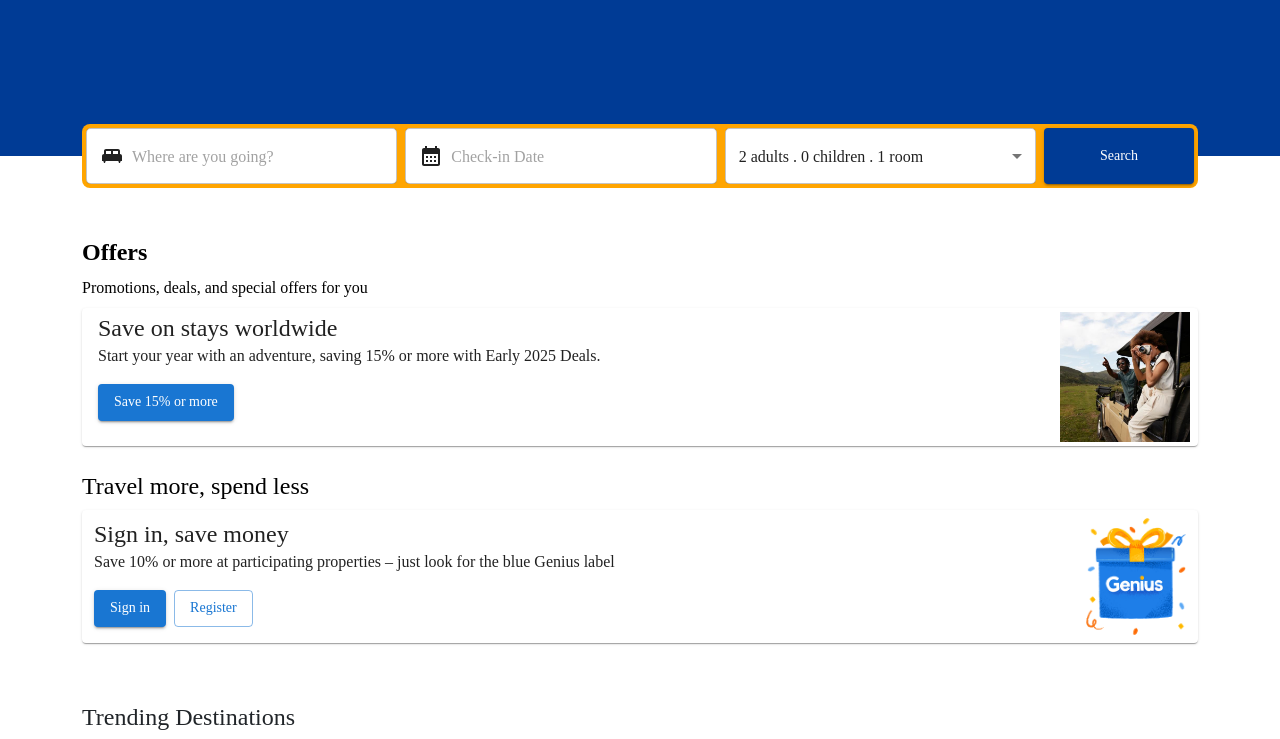
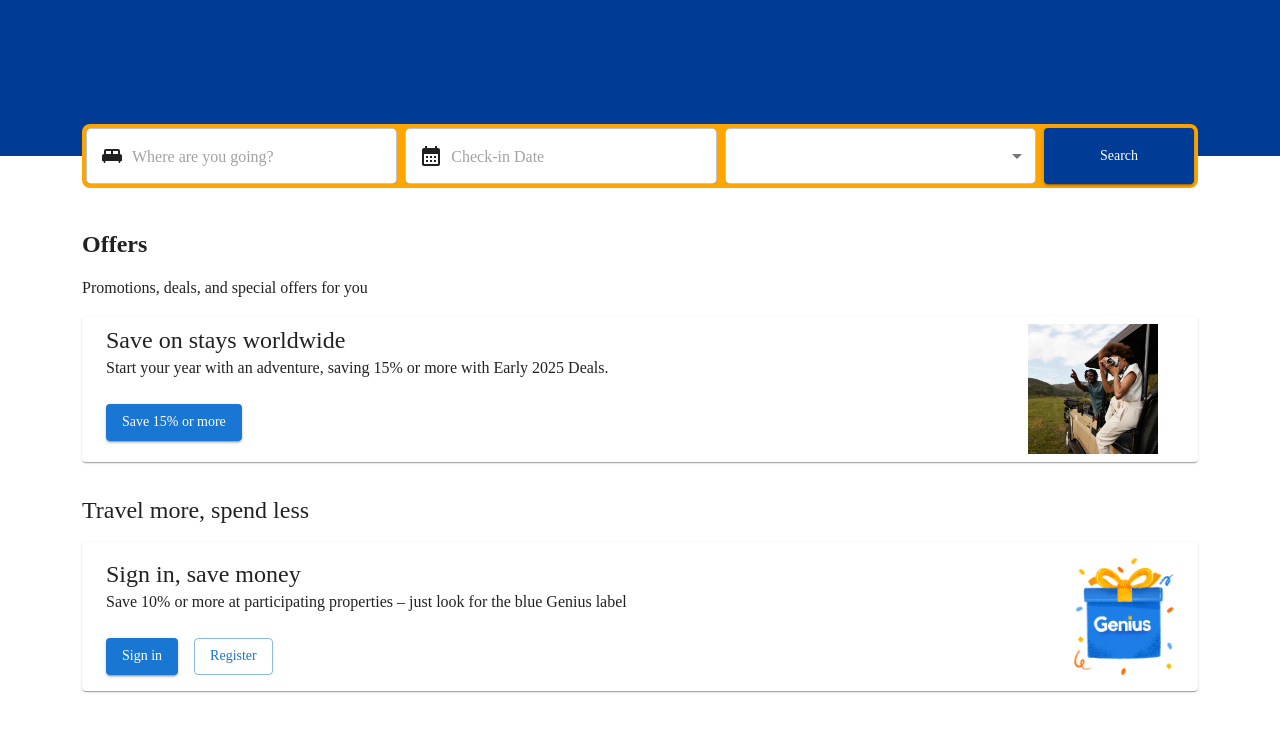
Before and after one commit to Aurif0619/Bookin.com-Clone, a React (Create React App) app: page /stays in a window 1280 px wide. Shown: the part 340-1079 px from the top of the page. Built offline with nearby package versions, Linux system fonts and the light colour scheme; sample sign-in values are in the browser's storage.

Commit message:
Solved some error

```diff
--- a/src/Tabs/car-rentals/CarRentals.jsx
+++ b/src/Tabs/car-rentals/CarRentals.jsx
@@ -1,5 +1,4 @@
 import { Box, Button, Toolbar, Accordion, AccordionSummary, AccordionDetails, CardMedia, Typography, TextField, MenuItem, Card, Grid, Checkbox } from "@mui/material";
-import React, { useState } from "react";
 import KingBedIcon from "@mui/icons-material/KingBed";
 import FlightTakeoffIcon from "@mui/icons-material/FlightTakeoff";
 import DirectionsCarIcon from "@mui/icons-material/DirectionsCar";
@@ -163,7 +162,6 @@ const CarRental = () => {
     },
   ];
 
-  const [children, setChildren] = useState(0);
   const navigate = useNavigate();
 
   return (
@@ -234,8 +232,6 @@ const CarRental = () => {
           ))}
           <TextField
             select
-            value={children}
-            onChange={(e) => setChildren(e.target.value)}
             sx={{
               width: { xs: "100%", md: "12%" },
               backgroundColor: "white",
--- a/src/Tabs/stays/Stays.jsx
+++ b/src/Tabs/stays/Stays.jsx
@@ -1,5 +1,4 @@
 import { Box, Button, Toolbar, Typography, TextField, MenuItem, Card, Grid, CardContent, CardMedia, Chip } from "@mui/material";
-import React, { useState } from "react";
 import KingBedIcon from "@mui/icons-material/KingBed";
 import LocationCityIcon from '@mui/icons-material/LocationCity';
 import FlightTakeoffIcon from "@mui/icons-material/FlightTakeoff";
@@ -189,7 +188,6 @@ const Stays = () => {
     { name: "Corporate contact" },
   ]
 
-  const [children] = useState(0);
   const navigate = useNavigate();
   return (
     <>
@@ -263,9 +261,7 @@ const Stays = () => {
               minWidth: "200px",
               backgroundColor: "white",
               borderRadius: "5px",
-            }}
-            value={children}
-          >
+            }}>
             <MenuItem value={0}>2 adults . 0 children . 1 room</MenuItem>
             <MenuItem value={1}>1 child</MenuItem>
             <MenuItem value={2}>2 children</MenuItem>
@@ -281,55 +277,62 @@ const Stays = () => {
             }}> Search </Button>
         </Box>
 
-        <Box className="text-black mt-5 my-2">
-          <Typography className="fw-bold" variant="h5">
+        <Box sx={{ color: 'text.primary', mt: 5, mb: 2 }}>
+          <Typography fontWeight="bold" variant="h5">
             Offers
           </Typography>
-          <Typography className="my-2">Promotions, deals, and special offers for you</Typography>
-        </Box>
-        <Card className="py-1 ps-3 mt-2">
-          <Box className="d-flex justify-content-between">
+          <Typography sx={{ my: 2 }}>
+            Promotions, deals, and special offers for you
+          </Typography>
+
+          <Card sx={{ py: 1, px: 3, mt: 2 }}>
+            <Box sx={{ display: 'flex', justifyContent: 'space-between' }}>
               <Box>
                 <Typography variant="h5">Save on stays worldwide</Typography>
                 <Typography>
-                Start your year with an adventure, saving 15% or more with Early
-                2025 Deals.
+                  Start your year with an adventure, saving 15% or more with Early 2025 Deals.
                 </Typography>
-              <Button variant="contained"
-                sx={{ textTransform: "none" }}
-                className="mt-3"
+                <Button
+                  variant="contained"
+                  sx={{ textTransform: 'none', mt: 3 }}
                 >
                   Save 15% or more
                 </Button>
               </Box>
-            <Box className='d-flex justify-content-center align-items-center me-2'>
-              <img width={130} src={WordWide} alt="Img" />
+              <Box sx={{ display: 'flex', justifyContent: 'center', alignItems: 'center', mr: 2 }}>
+                <img width={130} src={WordWide} alt="Worldwide" />
               </Box>
             </Box>
           </Card>
-        <Box sx={{ paddingBottom: "50px" }} className='mt-4'>
-          <Typography className="text-black" variant="h5">
+
+          <Box sx={{ pb: '50px', mt: 4 }}>
+            <Typography sx={{ color: 'text.primary' }} variant="h5">
               Travel more, spend less
             </Typography>
-          <Card className="py-2 container mt-2">
-            <Box className="d-flex justify-content-between">
+            <Card sx={{ py: 2, px: 3, mt: 2 }}>
+              <Box sx={{ display: 'flex', justifyContent: 'space-between' }}>
                 <Box>
                   <Typography variant="h5">Sign in, save money</Typography>
                   <Typography>
                     Save 10% or more at participating properties – just look for the blue Genius label
                   </Typography>
-                <Button variant="contained"
-                  sx={{ textTransform: "none" }}
-                  className="mt-3"  >
+                  <Button
+                    variant="contained"
+                    sx={{ textTransform: 'none', mt: 3 }} >
                     Sign in
                   </Button>
                   <Button variant="outlined"
-                  sx={{ textTransform: "none" }}
-                  className="mt-3 ms-2"> Register
-                </Button> </Box>
-              <Box><img width={100} src={GiftImg} alt="Img" /></Box>
+                    sx={{ textTransform: 'none', mt: 3, ml: 2 }}
+                  >
+                    Register
+                  </Button>
+                </Box>
+                <Box>
+                  <img width={100} src={GiftImg} alt="Gift" />
+                </Box>
               </Box>
             </Card>
+          </Box>
         </Box>
 
         <Box>
@@ -346,8 +349,7 @@ const Stays = () => {
                 <img className="rounded-4"
                   src={LahoreImg} alt="Lahore-img"
                   style={{
-                    width: '100%',
-                    height: 'auto',
+                    width: '100%', height: 'auto',
                     display: 'block',
                   }}
                 />
@@ -357,11 +359,9 @@ const Stays = () => {
                     position: 'absolute',
                     top: 8, left: 8,
                     backgroundColor: 'rgba(0, 0, 0, 0.6)',
-                    borderRadius: 1,
-                    padding: '4px 8px',
+                    borderRadius: 1, padding: '4px 8px',
                     color: '#fff',
-                  }}
-                >
+                  }} >
                   Lahore <img src={Pakistan} alt="Pakistan" />
                 </Typography>
               </Box>
@@ -369,12 +369,9 @@ const Stays = () => {
 
             <Grid item xs={12} sm={6} lg={6}>
               <Box sx={{
-                position: 'relative',
-                borderRadius: 2,
-                overflow: 'hidden',
-                textAlign: 'center',
-              }}
-              >
+                position: 'relative', borderRadius: 2,
+                overflow: 'hidden', textAlign: 'center',
+              }} >
                 <img className="rounded-4"
                   src={IslamabadImg}
                   alt="Islamabad-img"
@@ -388,14 +385,11 @@ const Stays = () => {
                   component="div"
                   sx={{
                     position: 'absolute',
-                    top: 8,
-                    left: 8,
+                    top: 8, left: 8,
                     backgroundColor: 'rgba(0, 0, 0, 0.6)',
-                    borderRadius: 1,
-                    padding: '4px 8px',
+                    borderRadius: 1, padding: '4px 8px',
                     color: '#fff',
-                  }}
-                >
+                  }}>
                   Islamabad <img src={Pakistan} alt="Pakistan" />
                 </Typography>
               </Box>
@@ -407,10 +401,8 @@ const Stays = () => {
           <Grid container spacing={3}>
             <Grid item xs={12} sm={6} md={4}>
               <Box sx={{
-                position: 'relative',
-                borderRadius: 2,
-                overflow: 'hidden',
-                textAlign: 'center',
+                position: 'relative', borderRadius: 2,
+                overflow: 'hidden', textAlign: 'center',
               }}>
                 <img src={KarachiImg} alt="Karachi" style={{ width: '100%', height: 'auto' }} />
                 <Typography
@@ -428,10 +420,8 @@ const Stays = () => {
             <Grid item xs={12} sm={6} md={4}>
               <Box
                 sx={{
-                  position: 'relative',
-                  borderRadius: 2,
-                  overflow: 'hidden',
-                  textAlign: 'center',
+                  position: 'relative', borderRadius: 2,
+                  overflow: 'hidden', textAlign: 'center',
                 }}
               >
                 <img
@@ -535,8 +525,7 @@ const Stays = () => {
                 sx={{
                   display: "flex",
                   alignItems: "center",
-                  gap: 1,
-                  px: 2,
+                  gap: 1, px: 2,
                   whiteSpace: "nowrap",
                 }}
               >
@@ -552,8 +541,7 @@ const Stays = () => {
                   className="text-dark rounded-5 pt-4"
                   sx={{
                     textTransform: "none",
-                    display: "flex",
-                    alignItems: "center",
+                    display: "flex", alignItems: "center",
                     gap: 1, px: 2,
                   }}
                 >
@@ -711,12 +699,14 @@ const Stays = () => {
               }}
             />
             <Box
-              className="text-white py-5 ms-5 ps-4 d-flex justify-content-center align-content-center"
               sx={{
                 position: "relative",
                 zIndex: 2, top: 6, left: 220,
-                display: "flex", flexDirection: "column",
-              }} >
+                display: "flex", justifyContent: "center",
+                 alignItems: "center", flexDirection: "column",
+                 color: "white", paddingY: "53",
+                 paddingLeft: "4", marginLeft: "5"
+              }}>
               <Typography variant="h5" fontWeight="bold" sx={{ mb: 2 }}>
                 Find homes <br /> for your next trip
 
@@ -742,8 +732,7 @@ const Stays = () => {
                 variant="outlined"
                 className="outlined rounded-5 text-dark"
                 sx={{
-                  display: "flex",
-                  alignItems: "center",
+                  display: "flex", alignItems: "center",
                   px: 2, textTransform: 'none',
                   whiteSpace: "nowrap",
                 }}
@@ -759,8 +748,7 @@ const Stays = () => {
                     textTransform: "none",
                     display: "flex", alignItems: "center",
                     gap: 1, px: 2,
-                  }}
-                >
+                  }}>
                   {btns.name}
                 </Button>
               ))}
@@ -819,20 +807,17 @@ const Stays = () => {
           <Button variant="text" sx={{ textTransform: 'none' }}> <AddIcon className="" /> Show More </Button>
         </Grid>
 
-        <Box className="d-flex justify-content-center">
-          <Grid sx={{}}>
-            <Box className='d-flex'>
-              <Grid sx={12} sm={6} md={3} lg={8}>
-                <Box className='d-none d-md-block'>
-                  <Typography className="container me-4 text-dark"
+        <Box sx={{ display: 'flex', justifyContent: 'center' }}>
+          <Grid container>
+            <Box sx={{ display: 'flex' }}>
+              <Grid item xs={12} sm={6} md={3} lg={8}>
+                <Box sx={{ display: { xs: 'none', md: 'block' } }}>
+                  <Typography
                     sx={{
-                      px: 2,
-                      textTransform: 'none',
-                      whiteSpace: "nowrap",
+                      px: 2,  textTransform: 'none',  whiteSpace: 'nowrap',
+                      color: 'text.primary',
                     }} >
-                    Countries . Regions . Cities . Districts Airports . Hotels . Places of interest .  Vacation Homes . Apartments . Resorts .
-                    Villas . Hostels .  B&Bs . Guest Houses . Unique places to stay . <br /> All destinations . All flight destinations . All car rental locations . All vacation destinations . Guides . Discover .  Reviews .
-                    Discover monthly stays
+                    Countries . Regions . Cities . Districts . Airports . Hotels . Places of interest . Vacation Homes . Apartments . Resorts . Villas . Hostels . B&Bs . Guest Houses . Unique places to stay . <br /> All destinations . All flight destinations . All car rental locations . All vacation destinations . Guides . Discover . Reviews . Discover monthly stays
                   </Typography>
                 </Box>
               </Grid>
```
Also changed, not shown: src/App.js (+7 -5 lines), src/Tabs/flights/Flights.jsx (+1 -6 lines), src/components/hotel-availibility/HotelAvailibility.jsx (renamed from src/components/hotel-availability/HotelAvailability.jsx, +3 -9 lines), src/components/hotel-detail/HotelDetail.jsx (+71 -43 lines), src/components/page-not-found/PageNotFound.jsx (+5 -9 lines). Lines whose indentation alone changed are shown as unchanged.
